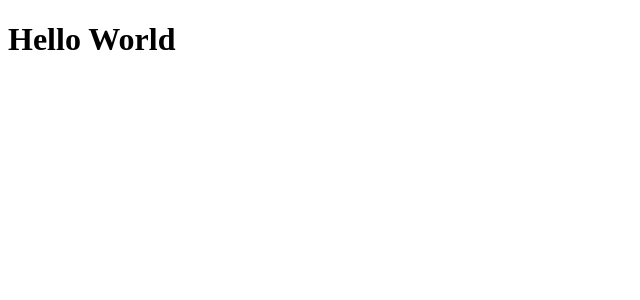
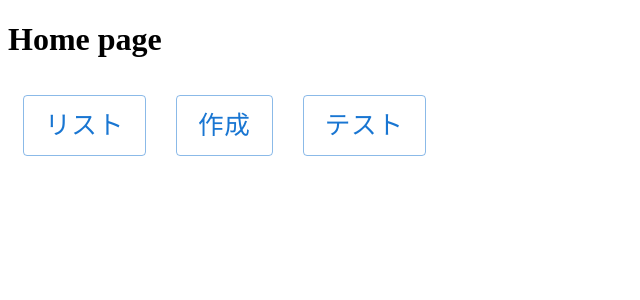
Before and after one commit to mono121/flashMemo, a React (Create React App) app: page / in a window 1280 px wide. Shown: the top 300 px of the page, without its empty margins (0-640 px from the left). Built offline with nearby package versions, Linux system fonts and the light colour scheme.

Commit message:
add components and router

```diff
--- a/package.json
+++ b/package.json
@@ -4,6 +4,7 @@
   "private": true,
   "dependencies": {
     "@emotion/styled": "^11.9.3",
+    "@mui/material": "^5.8.5",
     "@testing-library/jest-dom": "^5.16.4",
     "@testing-library/react": "^13.3.0",
     "@testing-library/user-event": "^13.5.0",
@@ -11,6 +12,7 @@
     "@types/node": "^16.11.41",
     "@types/react": "^18.0.14",
     "@types/react-dom": "^18.0.5",
+    "@types/react-router-dom": "^5.3.3",
     "axios": "^0.27.2",
     "react": "^18.2.0",
     "react-dom": "^18.2.0",
--- a/src/App.tsx
+++ b/src/App.tsx
@@ -1,9 +1,11 @@
 import React from 'react';
+
+import { Router } from './router/Router'
 
 function App() {
   return (
     <>
-      <h1>Hello World</h1>
+      <Router />
     </>
   );
 }
--- a/src/components/Pages/Home.tsx
+++ b/src/components/Pages/Home.tsx
@@ -1,10 +1,28 @@
 import React from 'react'
+import { useNavigate } from 'react-router-dom'
+import { Button } from '@mui/material'
+import styled from '@emotion/styled'
+
+const StyledButton = styled(Button)({
+  margin: '15px',
+  fontSize: '1.6em',
+})
 
 const Home = () => {
+
+  const navigate = useNavigate()
+
+  const toList = () => {navigate('/List')}
+  const toCreate = () => {navigate('/Create')}
+  const toTest = () => {navigate('/Test')}
+
   return (
-    <div>
+    <>
       <h1>Home page</h1>
-    </div>
+      <StyledButton variant="outlined" size="large" onClick={toList}>リスト</StyledButton>
+      <StyledButton variant="outlined" size="large" onClick={toCreate}>作成</StyledButton>
+      <StyledButton variant="outlined" size="large" onClick={toTest}>テスト</StyledButton>
+    </>
   )
 }
 
--- a/src/router/Router.tsx
+++ b/src/router/Router.tsx
@@ -1,12 +1,22 @@
 import React from 'react'
-import { Route } from "react-router-dom"
+import { BrowserRouter, Routes, Route } from 'react-router-dom';
 
 import Home from "../components/Pages/Home"
+import List from "../components/Pages/List"
+import Create from "../components/Pages/Create"
+import Test from "../components/Pages/Test"
 
 export const Router = () => {
   return (
     <>
-      <Home />
+      <BrowserRouter>
+        <Routes>
+          <Route path="/" element={<Home />} />
+          <Route path="/List" element={<List />} />
+          <Route path="/Create" element={<Create />} />
+          <Route path="/Test" element={<Test />} />
+        </Routes>
+      </BrowserRouter>
     </>
   )
 }
```
Also changed, not shown: 1 other file (tests, documents, lock files or other folders).
